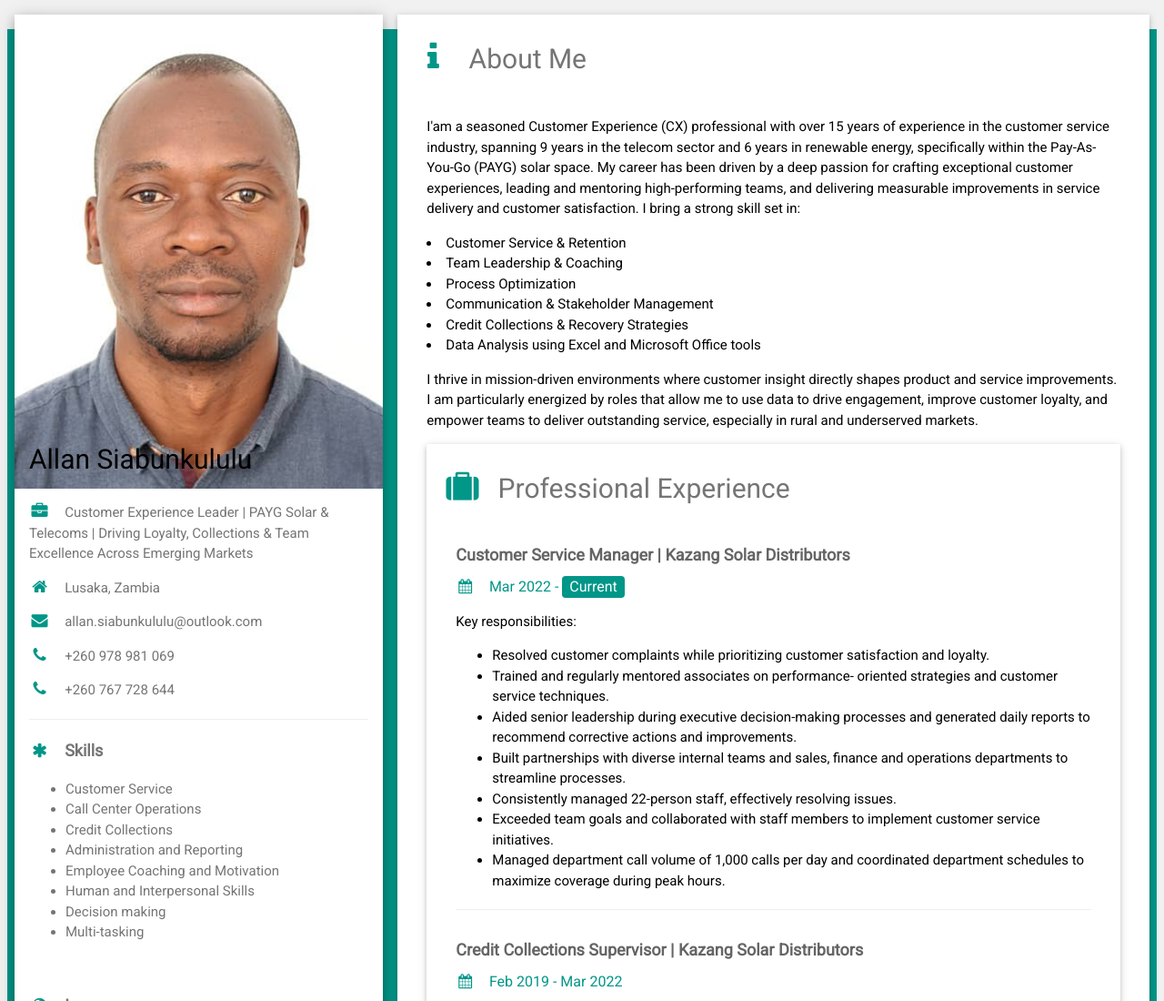
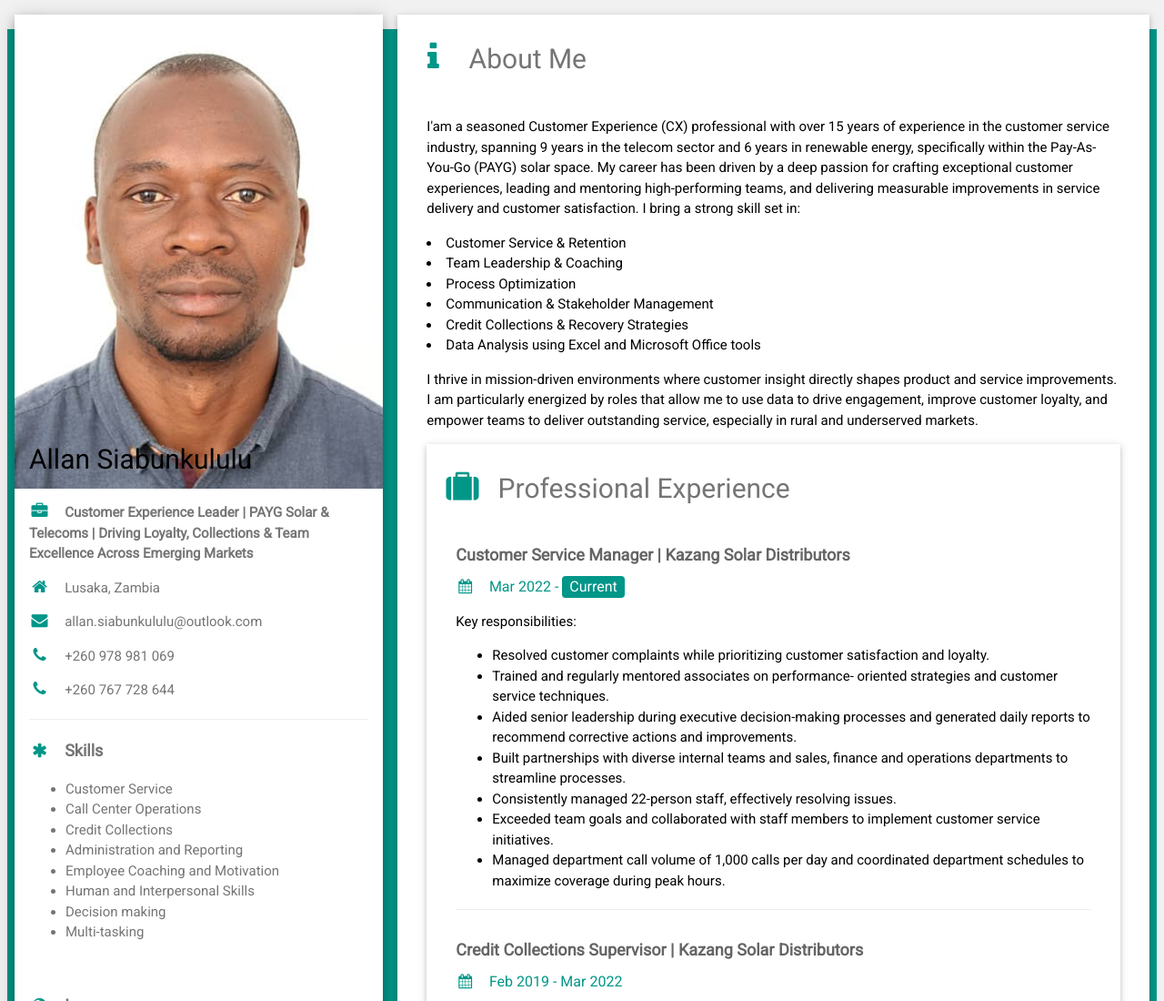
Before and after one commit to Siabunkululu/my-cv, a plain HTML site: page index.html in a window 1280 px wide. Shown: the top 1100 px of the page at 91% size. Drawn offline with nearby package versions, Linux system fonts and the light colour scheme.

Commit message:
Wrap job title paragraph in bold tags

```diff
--- a/index.html
+++ b/index.html
@@ -30,7 +30,7 @@ html,body,h1,h2,h3,h4,h5,h6 {font-family: "Roboto", 'Times New Roman', Times, se
           </div>
         </div>
         <div class="w3-container">
-          <p><i class="fa fa-briefcase fa-fw w3-margin-right w3-large w3-text-teal"></i>Customer Experience Leader | PAYG Solar & Telecoms | Driving Loyalty, Collections & Team Excellence Across Emerging Markets</p>
+         <b><p><i class="fa fa-briefcase fa-fw w3-margin-right w3-large w3-text-teal"></i>Customer Experience Leader | PAYG Solar & Telecoms | Driving Loyalty, Collections & Team Excellence Across Emerging Markets</p></b>
           <p><i class="fa fa-home fa-fw w3-margin-right w3-large w3-text-teal"></i>Lusaka, Zambia</p>
           <p><i class="fa fa-envelope fa-fw w3-margin-right w3-large w3-text-teal"></i>allan.siabunkululu@outlook.com</p>
           <p><i class="fa fa-phone fa-fw w3-margin-right w3-large w3-text-teal"></i>+260 978 981 069</p>
```
